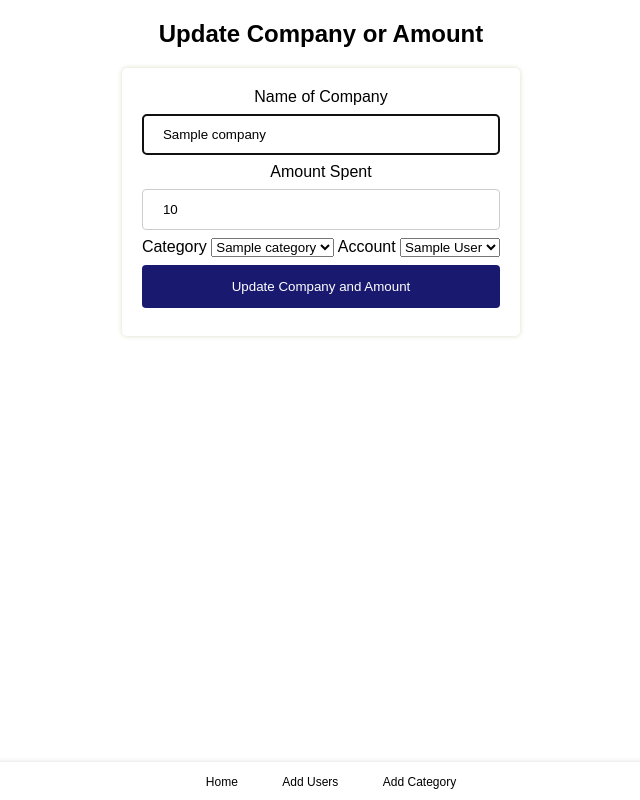
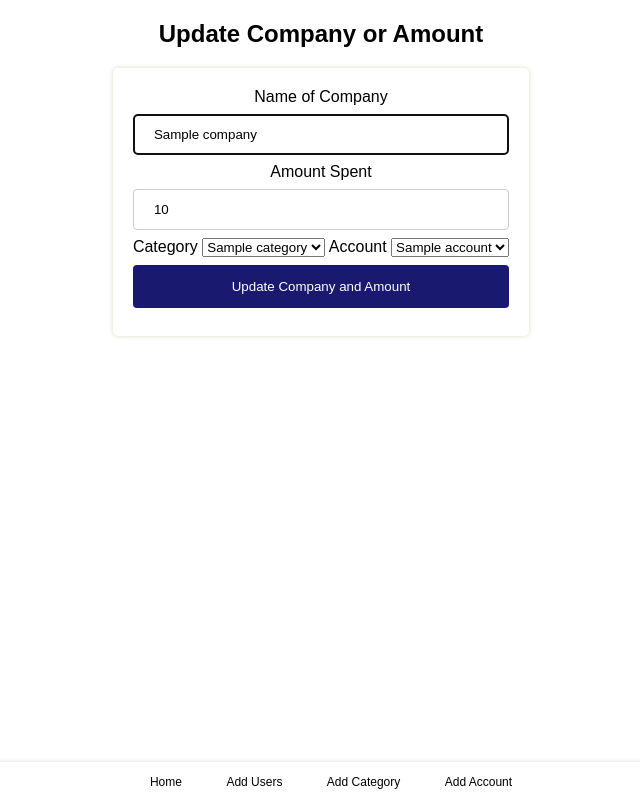
Before and after one commit to DavidTaylor96/pythonProject_full_stack, a Flask app: page /companys/1/edit in a window 1280 px wide. Shown: the whole page, without its empty margins (319-959 px from the left). Run offline with Flask 2, Linux system fonts and the light colour scheme; a database or web service that is not in the repository returns one stand-in record (values such as "Sample title"); some libraries are stand-ins or nearby versions.

Commit message:
Add Account Table

```diff
--- a/controllers/company_controller.py
+++ b/controllers/company_controller.py
@@ -2,9 +2,11 @@ from flask import Flask, render_template, request, redirect, Blueprint
 
 from models.category import Category
 from models.company import Company
+from models.account import Account
 
 import repositories.company_repository as company_repository
 import repositories.category_repository as category_repository
+import repositories.account_repository as account_repository
 import repositories.user_repository as user_repository
 
 
@@ -16,8 +18,9 @@ companys_blueprint = Blueprint("companys", __name__)
 def company():
   category = category_repository.select_all()
   company = company_repository.select_all()
+  account = account_repository.select_all()
   users = user_repository.select_all()
-  return render_template('index.html', all_company=company, all_category=category, users=users)
+  return render_template('index.html', all_company=company, all_category=category, accounts=account, users=users)
 
 # Create
 @companys_blueprint.route('/', methods=['POST'])
@@ -25,9 +28,8 @@ def create_company():
   name = request.form['name']
   amount = request.form['amount']
   category = category_repository.select(request.form['category_id'])
-  users = user_repository.select(request.form['user_id'])
-  add_company = Company(name, amount, category, users)
-# Make an update statment.
+  accounts = account_repository.select(request.form['account_id'])
+  add_company = Company(name, amount, category, accounts)
   company_repository.save(add_company)
   return redirect('/')
 
@@ -36,8 +38,8 @@ def create_company():
 def edit_company(id):
   company = company_repository.select(id)
   category = category_repository.select_all()
-  users = user_repository.select_all()
-  return render_template('companys/edit.html', company=company, all_category=category, users=users)
+  account = account_repository.select_all()
+  return render_template('companys/edit.html', company=company, all_category=category, accounts=account)
 
 # Update
 @companys_blueprint.route("/companys/<id>", methods=['POST'])
@@ -45,8 +47,8 @@ def update_company(id):
   name = request.form["name"]
   amount = request.form["amount"]
   category = category_repository.select(request.form['category_id'])
-  user = user_repository.select(request.form['user_id'])
-  update_company = Company(name, amount, category, user, id)
+  account = account_repository.select(request.form['account_id'])
+  update_company = Company(name, amount, category, account, id)
   company_repository.update(update_company)
   return redirect("/")
 
--- a/controllers/user_controller.py
+++ b/controllers/user_controller.py
@@ -15,8 +15,7 @@ def new_user():
 @users_blueprint.route('/users', methods=['POST'])
 def create_user():
   name = request.form["username"]
-  amount = request.form["amount"]
-  new_user = User(name, amount)
+  new_user = User(name)
   user_repository.save(new_user)
   return redirect('/')
 
@@ -30,8 +29,7 @@ def edit_user(id):
 @users_blueprint.route("/users/<id>", methods=['POST'])
 def update_user(id):
   name = request.form["username"]
-  amount = request.form["amount"]
-  updated_user = User(name, amount, id)
+  updated_user = User(name, id)
   user_repository.update(updated_user)
   return redirect("/")
 
--- /dev/null
+++ b/models/account.py
@@ -0,0 +1,6 @@
+class Account():
+
+  def __init__(self, account_name, amount, id=None):
+    self.account_name = account_name
+    self.amount = amount
+    self.id = id
--- a/models/company.py
+++ b/models/company.py
@@ -1,7 +1,7 @@
 class Company:
-  def __init__(self, name, amount, category, user, id=None):
+  def __init__(self, name, amount, category, account, id=None):
     self.name = name
     self.amount = amount
     self.category = category
-    self.user = user
+    self.account = account
     self.id = id
--- a/models/user.py
+++ b/models/user.py
@@ -1,5 +1,4 @@
 class User():
-  def __init__(self, full_name, amount, id=None):
+  def __init__(self, full_name, id=None):
     self.full_name = full_name
-    self.amount = amount
     self.id = id
--- /dev/null
+++ b/repositories/account_repository.py
@@ -0,0 +1,47 @@
+from db.run_sql import run_sql
+
+from models.account import Account
+
+import repositories.account_repository as account_repository
+
+
+def save(account):
+  sql = "INSERT INTO accounts (account_name, amount) VALUES (%s, %s) RETURNING id"
+  values = [account.account_name, account.amount]
+  results = run_sql(sql, values)
+  account.id = results[0]['id']
+  return account
+
+def select_all():
+  accounts = []
+
+  sql = "SELECT * FROM accounts"
+  results = run_sql(sql)
+  for row in results:
+    account = Account(row['account_name'], row['amount'], row['id'])
+    accounts.append(account)
+  return accounts
+
+def select(id):
+  account = None
+  sql = "SELECT * FROM accounts WHERE id = %s"
+  values = [id]
+  result = run_sql(sql, values)[0]
+
+  if result is not None:
+    account = Account(result['account_name'], result['amount'], result['id'])
+  return account
+
+def delete_all():
+  sql = "DELETE FROM accounts"
+  run_sql(sql)
+
+def delete(id):
+  sql = "DELETE FROM accounts WHERE id = %s"
+  values = [id]
+  run_sql(sql, values)
+
+def update(account):
+  sql = "UPDATE accounts SET (account_name, amount) = (%s, %s) WHERE id = %s"
+  values = [account.account_name, account.amount]
+  run_sql(sql, values)
--- a/repositories/company_repository.py
+++ b/repositories/company_repository.py
@@ -2,15 +2,15 @@ from db.run_sql import run_sql
 
 from models.company import Company
 from models.category import Category
-from models.user import User
+from models.account import Account
 
-import repositories.user_repository as user_repository
+import repositories.account_repository as account_repository
 import repositories.company_repository as company_repository
 import repositories.category_repository as category_repository
 
 def save(company):
-  sql = "INSERT INTO companys (name, amount, category_id, user_id) VALUES (%s, %s, %s, %s) RETURNING id"
-  values = [company.name, company.amount, company.category.id, company.user.id]
+  sql = "INSERT INTO companys (name, amount, category_id, account_id) VALUES (%s, %s, %s, %s) RETURNING id"
+  values = [company.name, company.amount, company.category.id, company.account.id]
   results = run_sql(sql, values)
   company.id = results[0]['id']
   return company
@@ -22,8 +22,8 @@ def select_all():
   results = run_sql(sql)
   for row in results:
     category = category_repository.select(row['category_id'])
-    user = user_repository.select(row['user_id'])
-    company = Company(row['name'], row['amount'], category, user, row['id'])
+    account = account_repository.select(row['account_id'])
+    company = Company(row['name'], row['amount'], category, account, row['id'])
     companys.append(company)
   return companys
 
@@ -35,8 +35,8 @@ def select(id):
 
   if result is not None:
     category = category_repository.select(result['category_id'])
-    user = user_repository.select(result['user_id'])
-    company = Company(result['name'], result['amount'], category, user, result['id'])
+    account = account_repository.select(result['account_id'])
+    company = Company(result['name'], result['amount'], category, account, result['id'])
   return company
 
 def delete_all():
@@ -49,6 +49,6 @@ def delete(id):
   run_sql(sql, values)
 
 def update(company):
-  sql = "UPDATE companys SET (name, amount, category_id, user_id) = (%s, %s, %s, %s) WHERE id = %s"
-  values = [company.name, company.amount, company.category.id, company.user.id, company.id]
+  sql = "UPDATE companys SET (name, amount, category_id, account_id) = (%s, %s, %s, %s) WHERE id = %s"
+  values = [company.name, company.amount, company.category.id, company.account.id, company.id]
   run_sql(sql, values)
--- a/repositories/user_repository.py
+++ b/repositories/user_repository.py
@@ -1,11 +1,13 @@
 from db.run_sql import run_sql
+
 from models.user import User
-from models.category import Category
-from models.company import Company
+
+import repositories.user_repository as user_repository
+
 
 def save(user):
-  sql = "INSERT INTO users(full_name, amount) VALUES (%s, %s) RETURNING id"
-  values = [user.full_name, user.amount]
+  sql = "INSERT INTO users(full_name) VALUES (%s) RETURNING id"
+  values = [user.full_name]
   results = run_sql(sql, values)
   user.id = results[0]['id']
   return user
@@ -17,7 +19,7 @@ def select_all():
   sql = "SELECT * FROM users"
   results = run_sql(sql)
   for row in results:
-    user = User(row['full_name'], row['amount'], row['id'])
+    user = User(row['full_name'], row['id'])
     users.append(user)
   return users
 
@@ -25,7 +27,7 @@ def select(id):
   sql = "SELECT * FROM users WHERE id = %s"
   values = [id]
   result = run_sql(sql, values)[0]
-  user = User(result['full_name'], result['amount'], result['id'])
+  user = User(result['full_name'], result['id'])
   return user
 
 
@@ -39,6 +41,6 @@ def delete(id):
   run_sql(sql, values)
 
 def update(user):
-  sql = "UPDATE users SET (full_name, amount) = (%s, %s) WHERE id = %s"
-  values = [user.full_name, user.amount, user.id]
+  sql = "UPDATE users SET (full_name) = (%s) WHERE id = %s"
+  values = [user.full_name, user.id]
   run_sql(sql, values)
--- a/templates/base.html
+++ b/templates/base.html
@@ -20,6 +20,9 @@
       <li id="category">
         <a href="/categorys">Add Category</a>
       </li>
+      <li id="account">
+        <a href="/accounts">Add Account</a>
+      </li>
   </nav>
   <section id="content">
     {% block content %}
--- a/templates/companys/edit.html
+++ b/templates/companys/edit.html
@@ -20,8 +20,8 @@
       </select>
         <label for="user">Account</label>
         <select name="user_id" id="user">
-        {% for user in users %}
-          <option value="{{ user.id }}">{{user.full_name }}</option>
+        {% for account in accounts %}
+          <option value="{{ account.id }}">{{ account.account_name }}</option>
         {% endfor %}
       </select>
 
--- a/templates/index.html
+++ b/templates/index.html
@@ -37,8 +37,8 @@
 
       <label for="user">Account</label>
       <select name="user_id" id="user" class="option">
-      {% for user in users %}
-      <option value="{{ user.id }}">{{user.full_name }}</option>
+      {% for account in accounts %}
+      <option value="{{ account.id }}">{{ account.account_name }}</option>
       {% endfor %}
       </select>
 
--- a/templates/users/new.html
+++ b/templates/users/new.html
@@ -13,7 +13,7 @@
   </div>
   {% for user in users  %}
   <div>
-    <p>{{ user.full_name }} £{{ user.amount }}</p>
+    <p>{{ user.full_name }}</p>
   </div>
   {% endfor %}
 {% endblock %}
```
Also changed, not shown: controllers/account_controller.py (added, +42 -0 lines), db/spending_tracker.sql (+15 -5 lines), templates/account/edit.html (added, +17 -0 lines), templates/account/new.html (added, +19 -0 lines).
